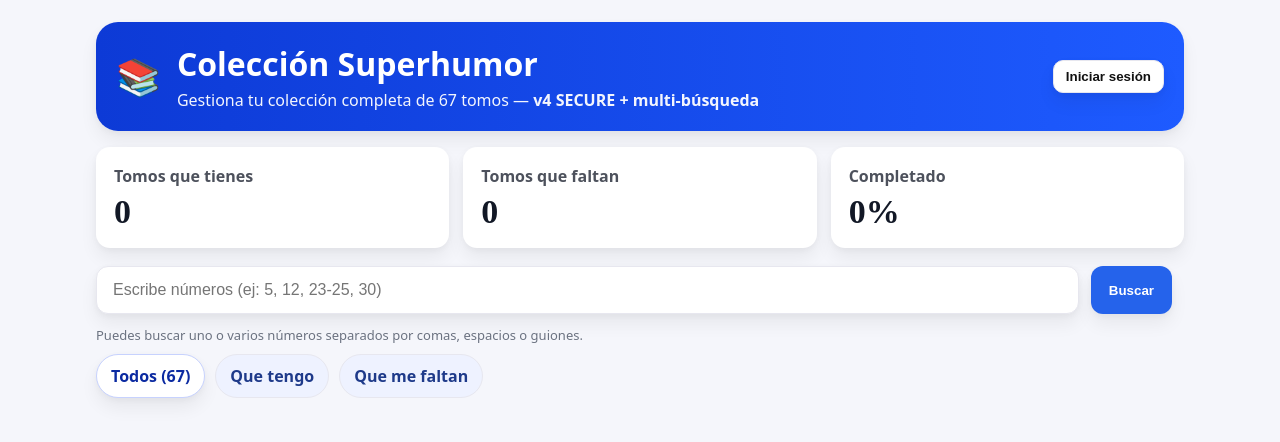
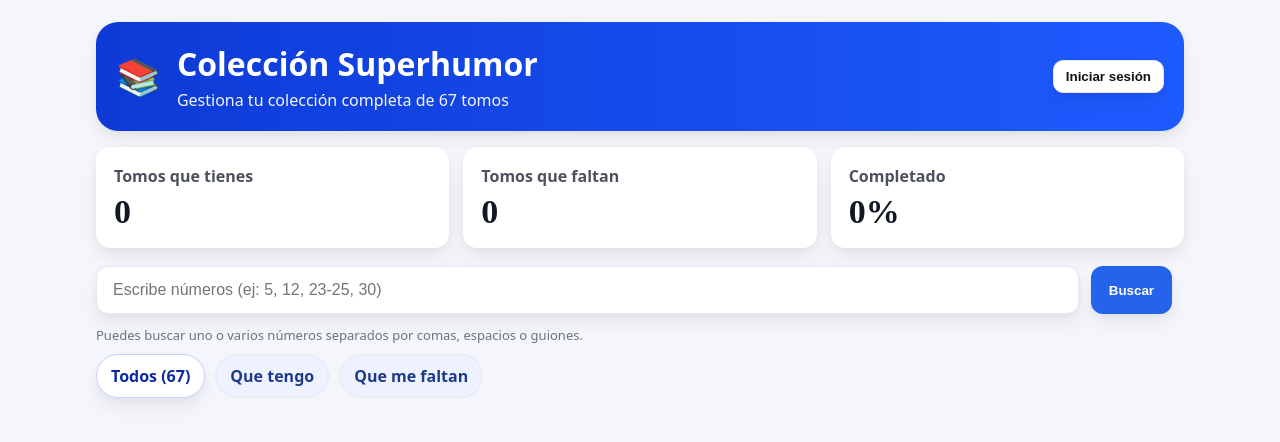
Before and after one commit to txema978/superhumor, a plain HTML site: page index_v4_secure_edit_search_multi_PWA_autorefresh.html in a window 1280 px wide. Drawn offline with nearby package versions, Linux system fonts and the light colour scheme; no server answers.

Commit message:
Update index_v4_secure_edit_search_multi_PWA_autorefresh.html

```diff
--- a/index_v4_secure_edit_search_multi_PWA_autorefresh.html
+++ b/index_v4_secure_edit_search_multi_PWA_autorefresh.html
@@ -80,7 +80,7 @@
 <div style="font-size:36px">📚</div>
 <div>
 <h1>Colección Superhumor</h1>
-<p>Gestiona tu colección completa de 67 tomos — <strong>v4 SECURE + multi-búsqueda</strong></p>
+<p>Gestiona tu colección completa de 67 tomos</p>
 </div>
 <button class="badge" id="btnLogin">Iniciar sesión</button>
 <button class="badge sec" id="btnLogout" style="display:none">Cerrar sesión</button>
```
